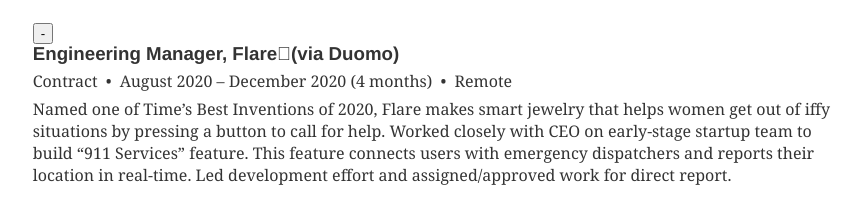
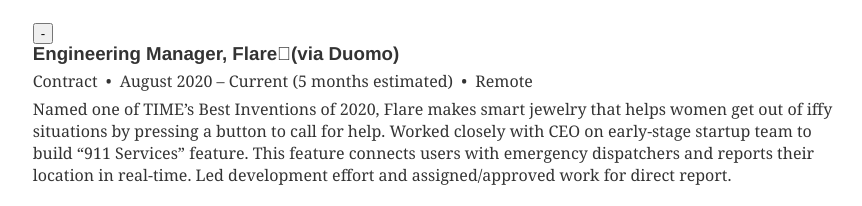
Before and after one commit to hguiney/resume, a Gatsby site: page / in a window 1280 px wide. Shown: the part 2709-2915 px from the top of the page, without its empty margins (207-1069 px from the left). Built offline with nearby package versions, Linux system fonts and the light colour scheme; Gatsby itself is replaced by a stand-in of ours; some packages are replaced by stand-ins of ours; what typography-theme-us-web-design-standards would draw is missing.

Commit message:
Update experience

```diff
--- a/content/experience/flare/index.md
+++ b/content/experience/flare/index.md
@@ -3,7 +3,7 @@
 org: Flare
 contractingOrg: Duomo
 startDate: "2020-08-04"
-endDate: "2020-12-15"
+endDate: "2020-12-31"
 location: Boston, MA
 remote: true
 defaultDisplay: true
@@ -37,4 +37,4 @@
 ]
 ---
 
-Named one of Time’s Best Inventions of 2020, Flare makes smart jewelry that helps women get out of iffy situations by pressing a button to call for help. Worked closely with CEO on early-stage startup team to build “911 Services” feature. This feature connects users with emergency dispatchers and reports their location in real-time. Led development effort and assigned/approved work for direct report.
+Named one of TIME’s Best Inventions of 2020, Flare makes smart jewelry that helps women get out of iffy situations by pressing a button to call for help. Worked closely with CEO on early-stage startup team to build “911 Services” feature. This feature connects users with emergency dispatchers and reports their location in real-time. Led development effort and assigned/approved work for direct report.
--- a/content/experience/macrostax/index.md
+++ b/content/experience/macrostax/index.md
@@ -2,7 +2,7 @@
 title: Senior React Developer
 org: Macrostax
 startDate: "2020-09-09"
-endDate: "2020-11-06"
+endDate: "2020-12-31"
 location: Boulder, CO
 remote: true
 defaultDisplay: true
```
